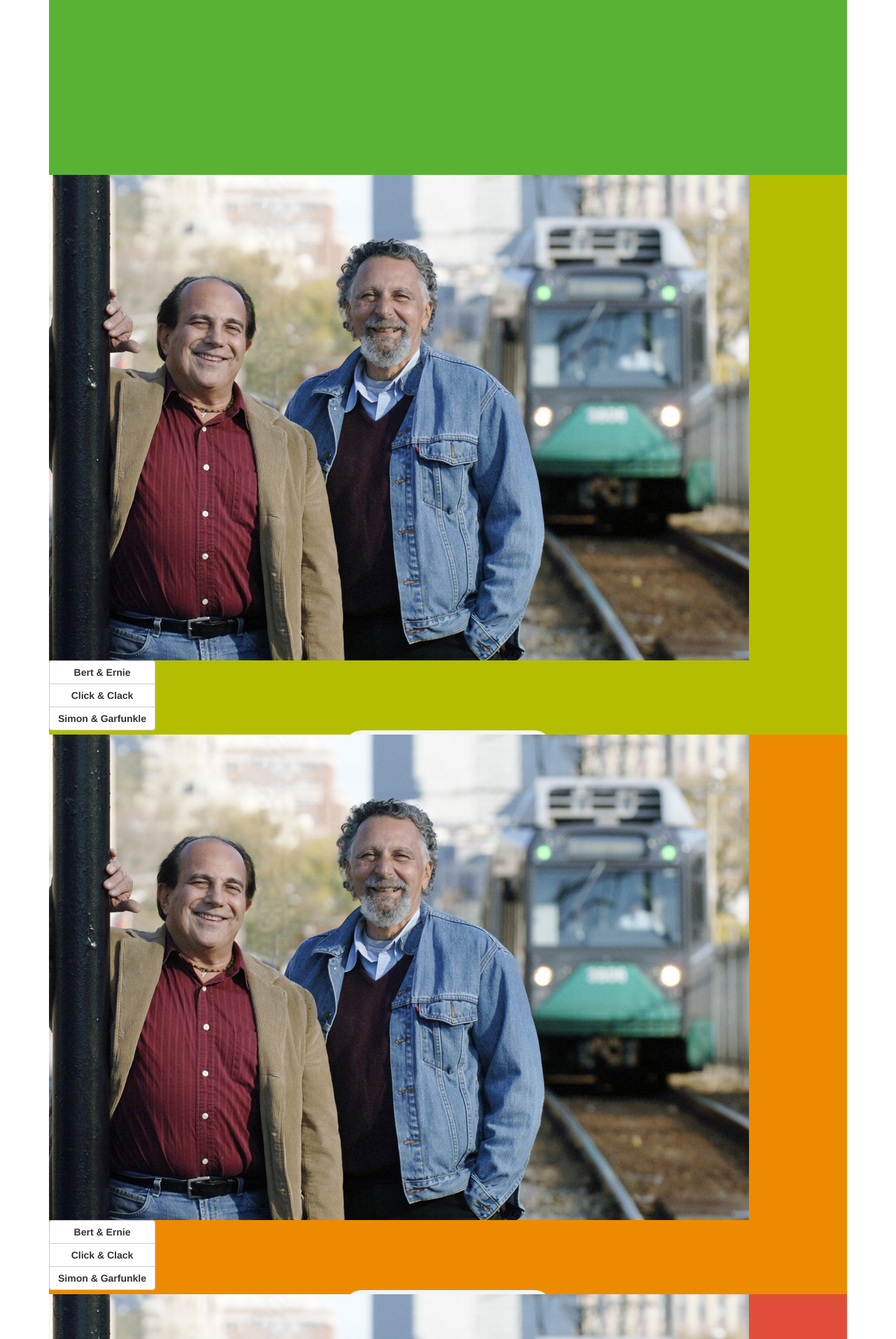
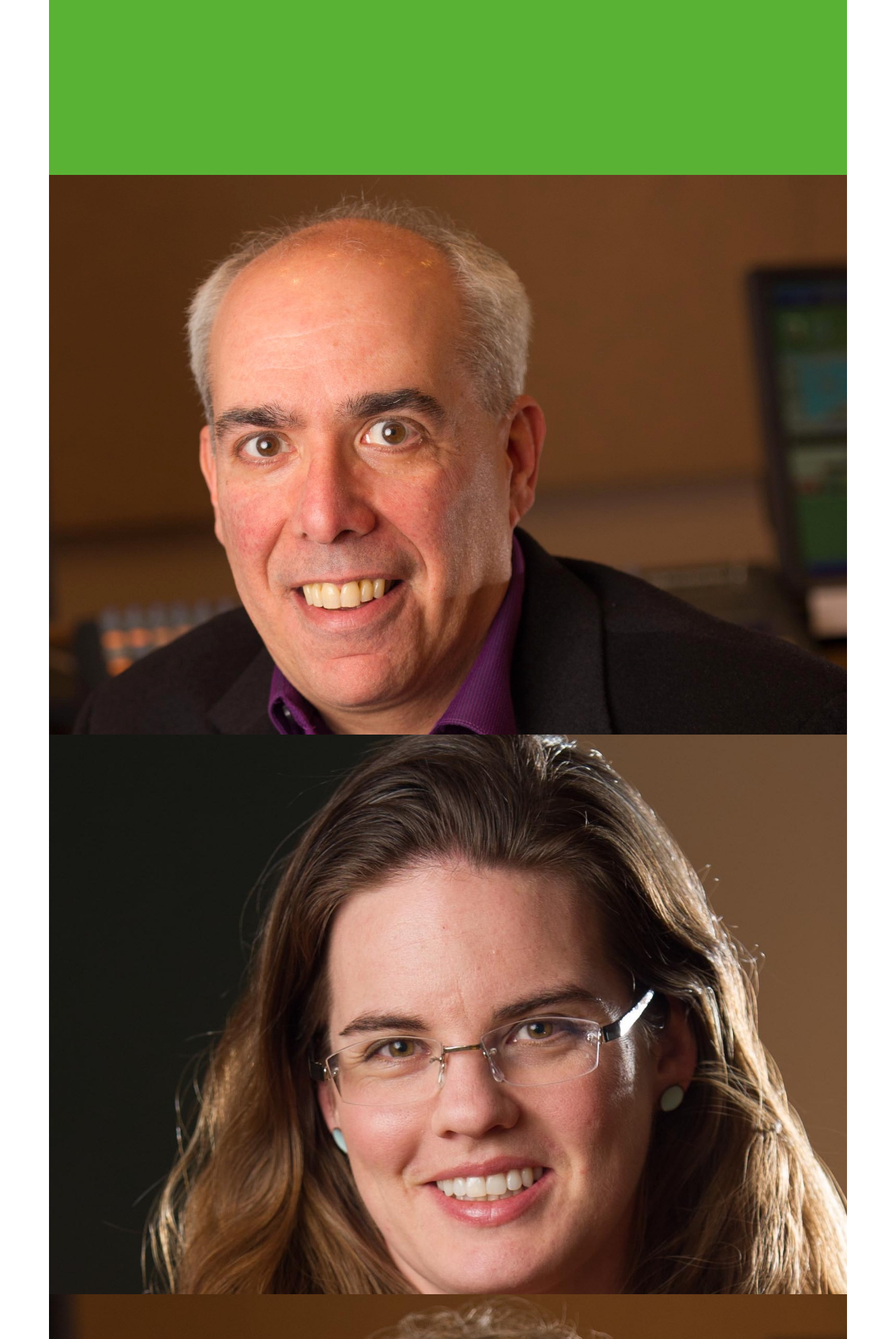
Before and after one commit to bopopescu/faces-for-radio, a Flask app: page / in a window 1280 px wide. Shown: the part 550-2464 px from the top of the page at 70% size. Run offline with Flask 2, Linux system fonts and the light colour scheme; some libraries are stand-ins or nearby versions.

Commit message:
Add unique images and mp3

```diff
--- a/app.py
+++ b/app.py
@@ -1,6 +1,6 @@
 import sys
 from upload_s3 import set_metadata
-
+from faces import generate_json
 from flask import Flask, render_template
 from flask_frozen import Freezer
 
@@ -9,7 +9,7 @@
 
 app.config['FREEZER_DEFAULT_MIMETYPE'] = 'text/html'
 app.config['FREEZER_IGNORE_MIMETYPE_WARNINGS'] = True
-app.config['FREEZER_BASE_URL'] = 'http://www.vpr.net/apps/test'
+app.config['FREEZER_BASE_URL'] = 'http://www.vpr.net/apps/faces'
 
 # If project doesn't have it's own domain/subdomain, use BASE_URL
 #app.config['FREEZER_BASE_URL'] = 'http://www.example.com/not_base'
@@ -17,12 +17,8 @@
 
 @app.route('/')
 def index():
-    return render_template('content.html')
-
-
-@app.route('/test/work')
-def work():
-    return render_template('content.html')
+    data = generate_json()
+    return render_template('content.html', data=data)
 
 if __name__ == '__main__':
     if len(sys.argv) > 1 and sys.argv[1] == 'build':
--- a/static/css/style.css
+++ b/static/css/style.css
@@ -4077,7 +4077,7 @@
 
   th.hidden-print, td.hidden-print {
     display: none !important; } }
-body, html, div.container, div.screen {
+body, html, div.container, div.screen, div#questions {
   height: 100%; }
 
 #landing_screen {
@@ -4090,9 +4090,12 @@
   #landing_screen .btn {
     margin-top: 50px; }
 
+div.btn-group-vertical {
+  width: 100%;
+  padding: 10% 5%; }
+
 .active {
-  position: relative;
-  left: 0; }
+  position: relative; }
 
 .inactive {
   position: relative; }
--- a/static/js/faces-ck.js
+++ b/static/js/faces-ck.js
@@ -1 +1 @@
-$(document).ready(function(){$("button#play").on("click",function(e){var t=$(this).parents("#landing_screen");t.slideToggle()});$("button.answer").on("click",function(e){var t=$(this).parents("div.screen");t.slideToggle()})});
+$(document).ready(function(){var e=JSON.parse($("#data").html());$("button#play").on("click",function(e){var t=$(this).parents("#landing_screen");t.slideToggle()});$("button.answer").on("click",function(e){var t=$(this).parents("div.screen");t.slideToggle()});var t=$("div#questions").children();for(i=0;i<e.length;i++){var n=t.eq(i).children("img"),r=t.eq(i).children("p.audio-p").children("audio"),s=t.eq(i).children(".btn-group-vertical").children("button");n.attr("src",e[i].img);r.attr("src",e[i].mp3)}});
--- a/static/js/faces.js
+++ b/static/js/faces.js
@@ -1,4 +1,6 @@
 $(document).ready( function() {
+    var data = JSON.parse($("#data").html());
+
     $('button#play').on('click', function(e) {
         var landingScreen = $(this).parents('#landing_screen');
         landingScreen.slideToggle();
@@ -7,4 +9,17 @@
         var screen = $(this).parents('div.screen');
         screen.slideToggle();
     });
+
+    var questionList = $('div#questions').children();
+
+    for (i=0; i<data.length; i++) {
+        var img= questionList.eq(i).children('img');
+        var audio = questionList.eq(i).children('p.audio-p').children('audio');
+        var buttonList = questionList.eq(i).children('.btn-group-vertical')
+            .children('button');
+
+        img.attr('src', data[i].img);
+        audio.attr('src', data[i].mp3);
+    }
+
 });
--- a/static/sass/_faces.scss
+++ b/static/sass/_faces.scss
@@ -6,7 +6,7 @@
 $gray: #75787b;
 $blue: #307fe2;
 
-body, html, div.container, div.screen {
+body, html, div.container, div.screen, div#questions {
     height: 100%;
 }
 
@@ -23,9 +23,13 @@
     }
 }
 
+div.btn-group-vertical {
+    width: 100%;
+    padding: 10% 5%;
+}
+
 .active {
     position: relative;
-    left: 0;
 }
 
 .inactive {
--- a/templates/base.html
+++ b/templates/base.html
@@ -8,15 +8,13 @@
 
     <title>{% block title %}Fixed Top Navbar Example for Bootstrap{% endblock %}</title>
 
-    <!-- Bootstrap core CSS -->
     <link href="{{ url_for('static', filename='css/style.css') }}" rel="stylesheet">
+    {% block data %}{% endblock %}
 
-    <!-- Custom styles for this template -->
   </head>
 
   <body>
 
-    <!-- Fixed navbar -->
 
     <div class="container">
 
@@ -25,9 +23,6 @@
 
     </div> <!-- /container -->
 
-    <!-- Bootstrap core JavaScript
-    ================================================== -->
-    <!-- Placed at the end of the document so the pages load faster -->
     <script src="//ajax.googleapis.com/ajax/libs/jquery/2.0.0/jquery.min.js"></script>
     <script src="//netdna.bootstrapcdn.com/bootstrap/3.0.0-wip/js/bootstrap.min.js"></script>
     <script src="{{ url_for('static', filename='js/faces.js') }}"></script>
--- a/templates/content.html
+++ b/templates/content.html
@@ -2,6 +2,10 @@
 {% block title %}Faces Made For Radio{% endblock %}
 
 {% block description %}How well do you know your favorite VPR personalities? Take this quiz matching the voices you always hear to the faces you seldom see!{% endblock %}
+
+{% block data %}
+<script id="data" type="application/json">{{ data|safe }}</script>
+{% endblock %}
 
 {% block content %}
 <!-- Main component for a primary marketing message or call to action -->
@@ -11,21 +15,22 @@
     <p class="text-center"><button id="play" class="btn btn-large btn-primary">Play The Game &raquo;</button></p>
 </div>
 
-{% for color in ['green2', 'orange', 'red', 'blue', 'green'] %}
-<div class="screen {{ color }}_screen inactive" id="screen{{ loop.index }}">
+<div id="questions">
+{% for color in ['green2', 'orange', 'red', 'blue', 'green', 'green2', 'orange', 'red', 'blue', 'green'] %}
+    <div class="screen {{ color }}_screen inactive" id="screen{{ loop.index0 }}">
         <img class="img-responsive" src="{{ url_for('static', filename='img/faces/click_clack_m.jpg') }}">
         <div class="btn-group-vertical">
             <button type="button" class="answer btn btn-default">Bert &amp; Ernie</button>
             <button type="button" class="answer btn btn-default">Click &amp; Clack</button>
             <button type="button" class="answer btn btn-default">Simon &amp; Garfunkle</button>
         </div>
-    <p class="text-center">
+        <p class="audio-p text-center">
             <audio src="{{ url_for('static', filename='mp3/bob_kinzel.mp3') }}"
                 preload="auto" controls>
-            <p>Your browser does not support the audio element.</p>
             </audio>
         </p>
     </div>
 {% endfor %}
+</div>
 
 {% endblock %}
--- a/upload_s3.py
+++ b/upload_s3.py
@@ -7,7 +7,7 @@
 from sys import argv
 from boto.s3.connection import S3Connection
 from boto.s3.key import Key
-from settings import AWS_KEY, AWS_SECRET_KEY, AWS_BUCKET, PROJECT_DIRECTORY
+from settings import AWS_KEY, AWS_SECRET_KEY, AWS_BUCKET, AWS_DIRECTORY
 
 STATIC_EXPIRES = 60 * 24 * 3600
 HTML_EXPIRES = 3600
@@ -26,7 +26,8 @@
     '.ico': 'image/ico',
     '.csv': 'text/csv',
     '.html': 'text/html',
-    '.json': 'text/json'
+    '.json': 'text/json',
+    '.mp3': 'audio/mpeg'
 }
 
 
```
Lines whose indentation alone changed are shown as unchanged.
